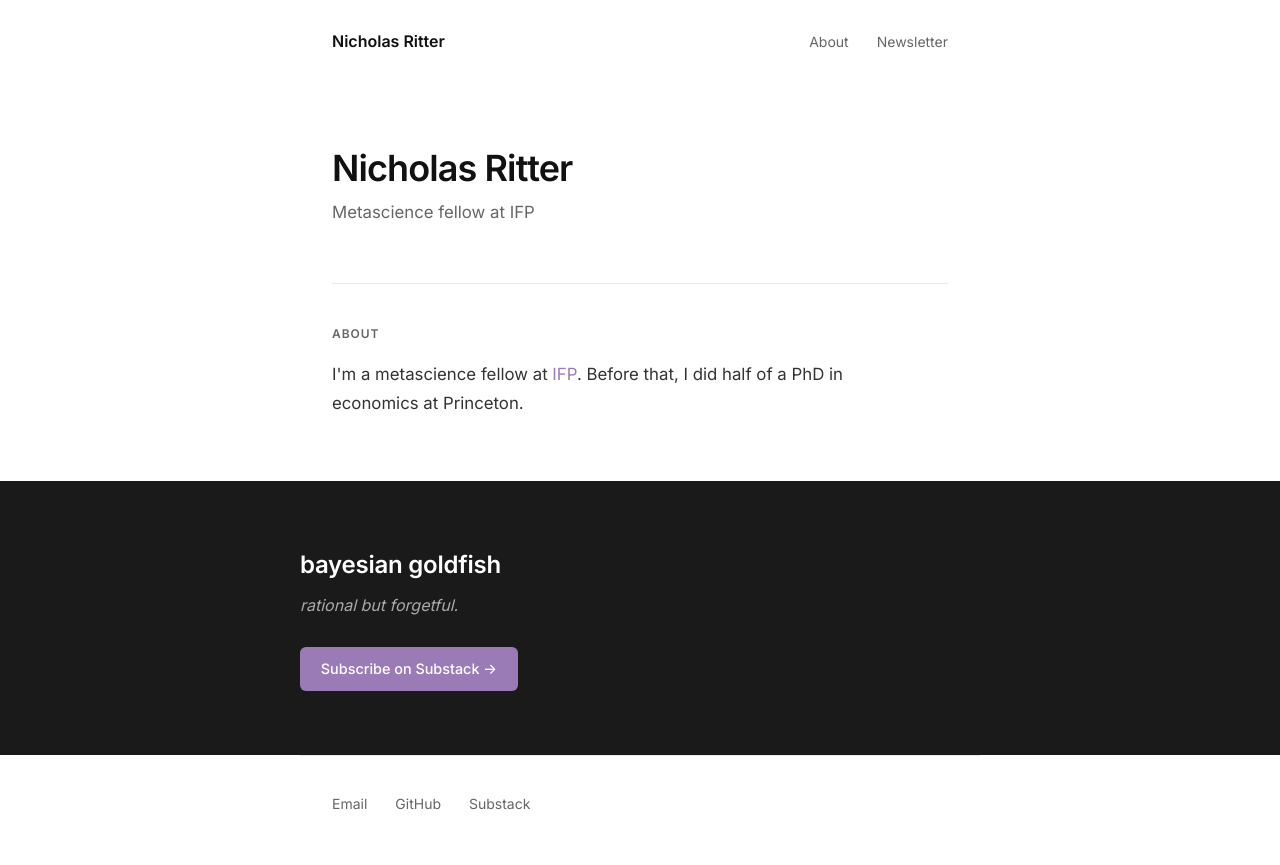
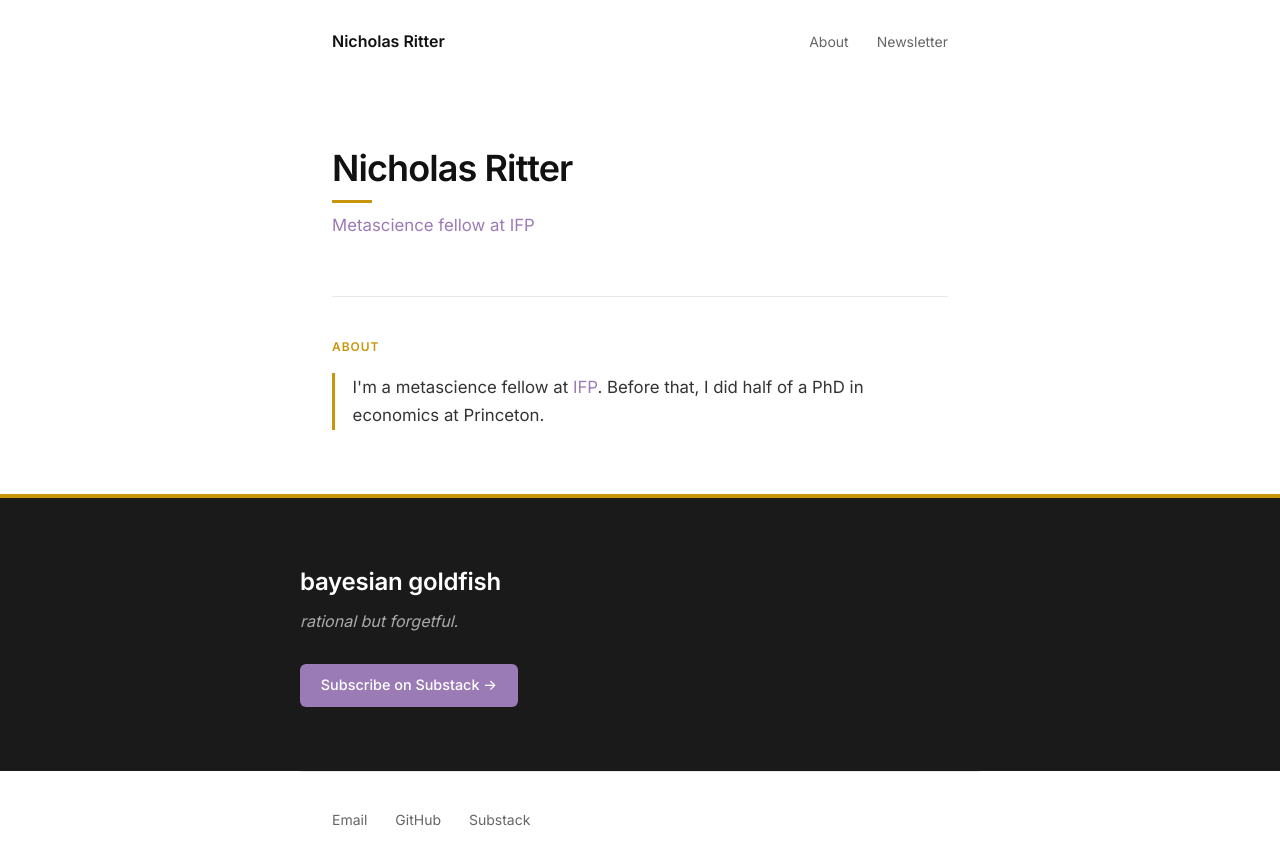
Before and after one commit to nicholasritter/nicholasritter.github.io, a Jekyll site: the page built from index.html, in a window 1280 px wide. Shown: the top 865 px of the page. Built offline with Jekyll 4.4.1, drawn with Linux system fonts in a browser that asks for light colours.

Commit message:
Add more purple and gold accents throughout
- Purple tagline in hero
- Short gold decorative line under name (::after)
- Gold color on About section label
- Gold left border on bio paragraph
- Gold top stripe on newsletter section
- Nav/footer links turn gold on hover

https://claude.ai/code/session_01FSN4EuviEHbUxP4TY7rxPi

```diff
--- a/assets/css/main.scss
+++ b/assets/css/main.scss
@@ -61,7 +61,7 @@ a:hover { text-decoration: underline; }
   color: var(--muted);
 }
 
-.nav-links a:hover { color: var(--purple); text-decoration: none; }
+.nav-links a:hover { color: var(--gold); text-decoration: none; }
 
 /* ── Page wrapper (constrains hero + about) ── */
 
@@ -85,9 +85,18 @@ a:hover { text-decoration: underline; }
   line-height: 1.2;
 }
 
+.hero h1::after {
+  content: '';
+  display: block;
+  width: 2.5rem;
+  height: 3px;
+  background: var(--gold);
+  margin-top: 0.6rem;
+}
+
 .hero .tagline {
   font-size: 1.05rem;
-  color: var(--muted);
+  color: var(--purple);
   margin: 0;
 }
 
@@ -103,7 +112,7 @@ a:hover { text-decoration: underline; }
   font-weight: 600;
   letter-spacing: 0.08em;
   text-transform: uppercase;
-  color: var(--muted);
+  color: var(--gold);
   margin: 0 0 1rem;
 }
 
@@ -112,6 +121,8 @@ a:hover { text-decoration: underline; }
   color: #333;
   margin: 0;
   max-width: 560px;
+  border-left: 3px solid var(--gold);
+  padding-left: 1.1rem;
 }
 
 /* ── Newsletter (full-bleed dark section) ── */
@@ -120,6 +131,7 @@ a:hover { text-decoration: underline; }
   background: var(--dark);
   padding: 4rem 2rem;
   margin-top: 1rem;
+  border-top: 4px solid var(--gold);
 }
 
 .newsletter-inner {
@@ -175,7 +187,7 @@ a:hover { text-decoration: underline; }
   color: var(--muted);
 }
 
-.site-footer a:hover { color: var(--purple); text-decoration: none; }
+.site-footer a:hover { color: var(--gold); text-decoration: none; }
 
 /* ── Responsive ── */
 
```
